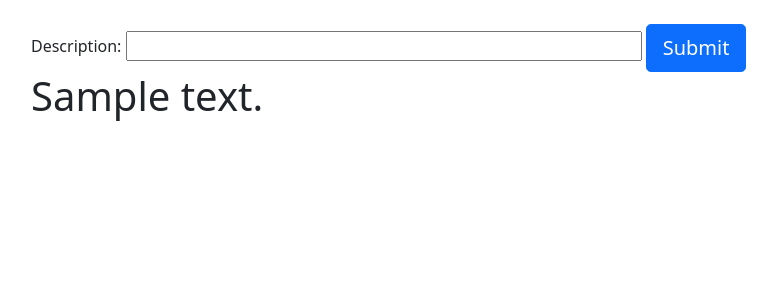
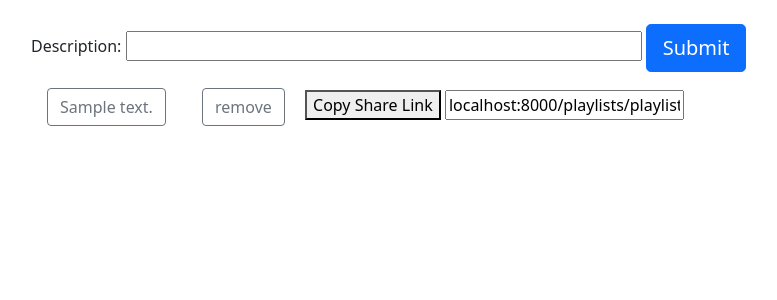
Before and after one commit to cleeke29/Senior-Project_Group2, a Django app: page /playlists/playlists/ in a window 1280 px wide. Shown: the part 86-386 px from the top of the page, without its empty margins (51-828 px from the left). Run offline with Django 3.2, Linux system fonts and the light colour scheme; tables that the repository leaves empty hold one stand-in row (values such as "Sample post"); a database or web service that is not in the repository returns one stand-in record (values such as "Sample title"); some libraries are stand-ins or nearby versions.

Commit message:
Update playlists.html

```diff
--- a/pitch_proto/templates/playlists.html
+++ b/pitch_proto/templates/playlists.html
@@ -1,9 +1,19 @@
+
 {% extends 'base.html' %}
 
 {% block title %}Home{% endblock %}
 
 {% block content %}
-<form id="testform" method='post' action='{% url "newPlaylist" %}'>
+<script>
+    function copyShareLink(s) {
+        var copyLink = document.getElementById(s);
+        copyLink.select();
+        copyLink.setSelectionRange(0, 99999);
+        document.execCommand("copy");
+
+    }
+</script>
+<form id="testform" method='post' action='{% url "newplaylist" %}'>
     {% csrf_token %}
     Description: {{ form.playlistdescription }}
 
@@ -13,7 +23,13 @@
 
 
 {% for playlist in displayedplaylists %}
-<h1> {{ playlist }} </h1><br>
+
+    {% csrf_token %}
+    <a class="btn btn-outline-secondary m-3" href="{{ playlist }}/"> {{ playlist }} </a>
+    <a class="btn btn-outline-secondary m-3" href="remove/{{ playlist }}/"> remove </a>
+    <button onclick="copyShareLink('{{ playlist }}')">Copy Share Link</button>
+    <input type="text" value="localhost:8000/playlists/playlists/copyNewPlaylist/{{ playlist }}/{{ userid }}/" id="{{ playlist }}" readonly><br>
+
 {% endfor %}
 
 
```
